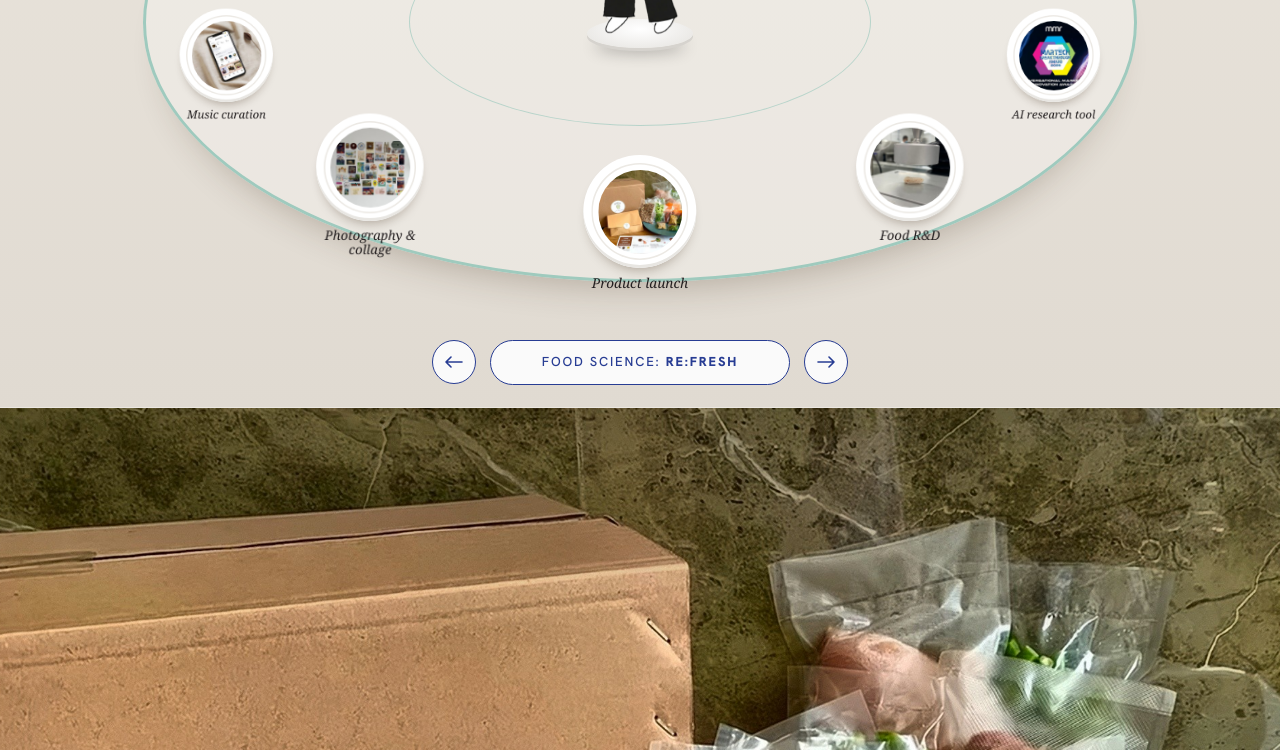
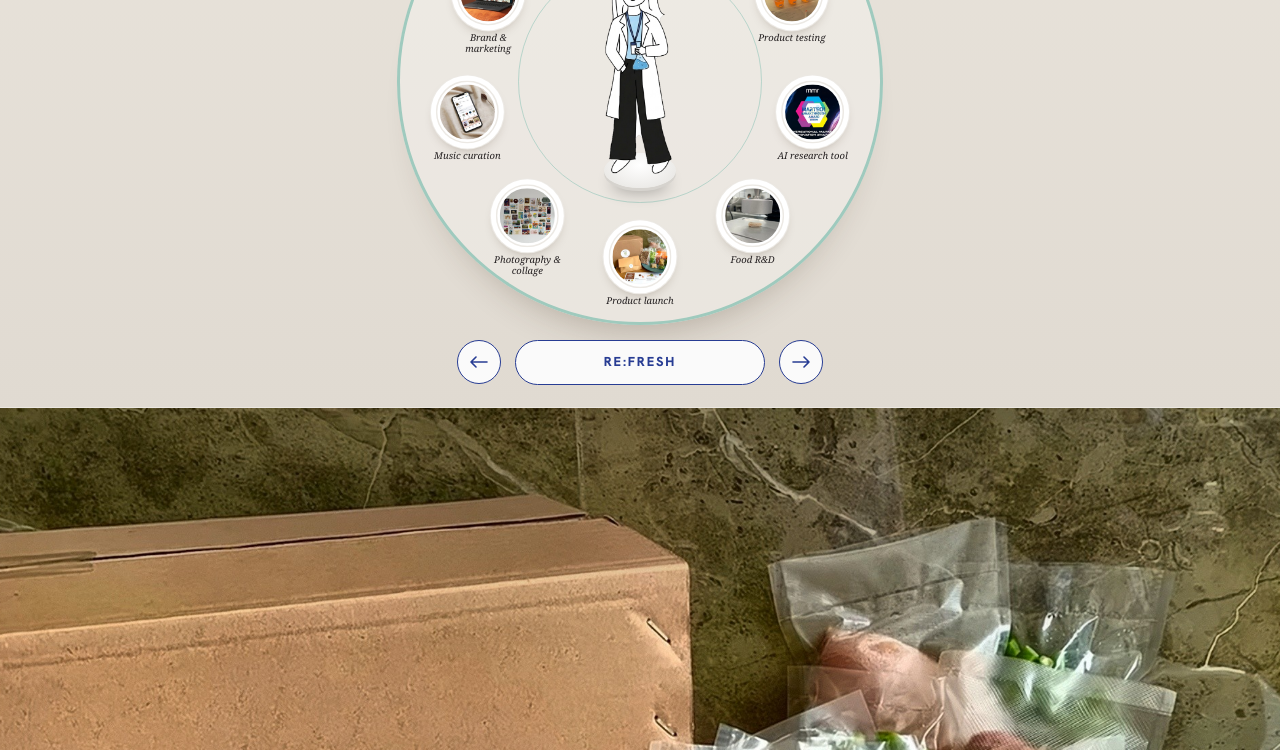
Before and after one commit to fiwany/fiwany.github.io, a plain HTML site: page susan/plates.html in a window 1280 px wide. Shown: the part 399-1149 px from the top of the page. Drawn offline with Linux system fonts and the light colour scheme; a web font is replaced by a local one.

Commit message:
Wayfarer labels; susan next-project button and role above; top-down plates preview
Co-Authored-By: Claude Opus 5.5 <noreply@anthropic.com>
Claude-Session: https://claude.ai/code/session_01J9C2DXKM7bDLRbWdCZy6Xg

```diff
--- a/susan/plates.html
+++ b/susan/plates.html
@@ -32,8 +32,7 @@ body{background:#fff;overflow-x:hidden}
 .s-ctrl button{width:44px;height:44px;flex:none;border-radius:50%;border:1.5px solid var(--rc);color:var(--rc);background:#fafafa;display:grid;place-items:center;padding:0;cursor:inherit;transition:all .3s}
 .s-ctrl button:hover{background:var(--rc);color:#fff}
 .s-ctrl .now{min-width:250px;text-align:center;font-size:13px;letter-spacing:.14em;text-transform:uppercase;font-weight:800;background:#fafafa;border:1.5px solid var(--rc);color:var(--rc);padding:11px 18px;border-radius:99px;transition:all .3s}
-.s-ctrl .now{min-width:300px}.s-ctrl .now .c{font-weight:500}
-@media (max-width:520px){.s-ctrl .now{min-width:0;flex:1;max-width:250px;font-size:11.5px;padding:8px 12px;line-height:1.35}.s-ctrl .now .c{display:block;font-size:10px}}
+@media (max-width:520px){.s-ctrl .now{min-width:0;flex:1;max-width:240px;font-size:12px}}
 .s-card{text-align:center;padding:44px 16px 72px}
 .s-card>p{margin:0 auto 30px;color:var(--muted);max-width:min(560px,100%);font-size:17px;line-height:1.55}
 .s-proj{display:flex;flex-wrap:wrap;justify-content:center;gap:28px;max-width:1240px;margin:0 auto}
@@ -48,12 +47,12 @@ body{background:#fff;overflow-x:hidden}
 .s-page main.proj{margin-top:0}
 .s-lock{text-align:center;padding:64px 16px 80px}.s-lock h2{font-family:"Playfair Display",Georgia,serif;font-style:italic;font-weight:400;font-size:clamp(28px,4vw,42px);margin:0 0 8px}.s-lock p{color:var(--muted);margin:0 0 22px}
 .s-lock a{display:inline-block;padding:12px 22px;border-radius:99px;border:1.5px solid var(--ink);color:var(--ink);text-decoration:none;font-weight:600}
+.s-susan{border-radius:50%}
 .s-pol .f{background:none!important;padding:0!important;box-shadow:none!important}
-.s-pol .pl{display:block;position:relative;width:100%;aspect-ratio:1;border-radius:50%;background:#fff;box-shadow:inset 0 -3px 0 #e8e6e2,0 8px 12px -6px rgba(60,40,20,.35);}
-.s-pol .pl::before{content:"";position:absolute;inset:7% 7%;border-radius:50%;box-shadow:inset 0 0 0 1.5px #ece9e4}
+.s-pol .pl{display:block;position:relative;width:100%;aspect-ratio:1;border-radius:50%;background:#fff;box-shadow:0 0 0 1px #ece9e4,0 6px 12px -6px rgba(60,40,20,.35)}
+.s-pol .pl::before{content:"";position:absolute;inset:7%;border-radius:50%;box-shadow:inset 0 0 0 1.5px #ece9e4}
 .s-pol .pl img{position:absolute;left:13%;top:13%;width:74%;height:74%;aspect-ratio:auto;border-radius:50%;object-fit:cover}
-.s-pol .t{min-height:0!important;padding-top:.45em!important}
-.s-pol .sh{display:none}
+.s-pol .t{min-height:0!important;padding-top:.35em!important}.s-pol .sh{display:none}
 </style>
 </head>
 <body>
@@ -65,7 +64,7 @@ body{background:#fff;overflow-x:hidden}
   <div class="s-over"><h1>Take a spin</h1><p>Drag the lazy susan or use the arrows.</p></div>
   <div class="s-stage" id="stage" aria-label="My projects on a lazy susan, with me in the middle">
     <div class="s-susan" id="susan"></div><div class="s-ring" id="ring"></div>
-    <div class="s-stand" id="stand"></div><div class="s-me" id="me" aria-hidden="true"></div><span class="s-tag" id="tag" hidden></span>
+    <div class="s-stand" id="stand"></div><div class="s-me" id="me" aria-hidden="true"></div><span class="s-tag" id="tag"></span>
   </div>
   <div class="s-ctrl" id="ctrl"><button id="prev" aria-label="Previous project"><svg width="18" height="12" viewBox="0 0 18 12" fill="none" stroke="currentColor" stroke-width="1.6" stroke-linecap="round" stroke-linejoin="round"><path d="M17 6H1M6 1 1 6l5 5"/></svg></button><span class="now" id="now" aria-live="polite"></span><button id="next" aria-label="Next project"><svg width="18" height="12" viewBox="0 0 18 12" fill="none" stroke="currentColor" stroke-width="1.6" stroke-linecap="round" stroke-linejoin="round"><path d="M1 6h16M12 1l5 5-5 5"/></svg></button></div>
 </section>
@@ -104,35 +103,29 @@ const pols=P.map((p,i)=>{
 let W,H,cx,cy,rx,ry,pw,FH,feetY,SMIN=.58;
 function layout(){
   W=hero.clientWidth; H=hero.clientHeight; const tall=W/H<.9;
-  rx=Math.min(W*(tall?.37:.34),420); ry=rx*(tall?.95:.45);
-
-  pw=Math.min(rx*(tall?.42:.27),124); SMIN=tall?.74:.58;
-  cx=W/2; cy=Math.min(H*(tall?.6:.6), H-22-46-14-(ry+pw*1.0));
-  FH=tall?ry*1.12:Math.min(H*.34,rx*.78);
-  feetY=cy+ry*(tall?.22:.06);
-  const $s=$('susan').style, $r=$('ring').style, sw=rx*2+pw*1.35, sh=ry*2+pw*1.25;
-  Object.assign($s,{left:cx-sw/2+'px',top:cy-sh/2+'px',width:sw+'px',height:sh+'px'});
-  Object.assign($r,{left:cx-rx*.55+'px',top:cy-ry*.55+'px',width:rx*1.1+'px',height:ry*1.1+'px'});
-  const st=$('stand').style, stw=FH*.42; Object.assign(st,{left:cx-stw/2+'px',top:feetY-stw*.14+'px',width:stw+'px',height:stw*.28+'px'});
-  pols.forEach(b=>b.style.width=pw+'px'); pols.forEach(b=>b.querySelector('.t').style.fontSize=pw*.12+'px');
-  if(shown) place(shown);
+  const topY=document.querySelector('.s-over').getBoundingClientRect().bottom-hero.getBoundingClientRect().top+40, botY=H-22-46-14;
+  const Rc=Math.min(W*(tall?.47:.4),(botY-topY)/2);
+  cx=W/2; cy=topY+(botY-topY)/2; rx=ry=Rc*.72; pw=Rc*(tall?.27:.3); SMIN=1;
+  FH=Rc*(tall?.74:.86); feetY=cy+Rc*(tall?.4:.38);
+  const $s=$('susan').style, $r=$('ring').style;
+  Object.assign($s,{left:cx-Rc+'px',top:cy-Rc+'px',width:2*Rc+'px',height:2*Rc+'px'});
+  Object.assign($r,{left:cx-Rc*.5+'px',top:cy-Rc*.5+'px',width:Rc+'px',height:Rc+'px'});
+  const st=$('stand').style, stw=FH*.34; Object.assign(st,{left:cx-stw/2+'px',top:feetY-stw*.3+'px',width:stw+'px',height:stw*.5+'px'});
+  pols.forEach(b=>b.style.width=pw+'px'); pols.forEach(b=>b.querySelector('.t').style.fontSize=Math.max(9,pw*.13)+'px');
+  window.__Rc=Rc; if(shown) place(shown);
 }
 function place(o){
   const v=o.v, k=FH/(v.bot-v.top), w=v.w*k, h=v.h*k, fx=o.flip?v.w-v.fx:v.fx;
   Object.assign(o.im.style,{width:w+'px',height:h+'px',left:cx-fx*k+'px',top:feetY-v.bot*k+'px'});
-  const ob=document.querySelector('.s-over').getBoundingClientRect().bottom-hero.getBoundingClientRect().top, bt=cy-ry*.94-pw*1.3*SMIN; if(W/H<.9){ tag.style.transform='translateX(-50%)'; tag.style.left=cx+'px'; tag.style.top=(Math.min(ob+(bt-ob)/2,bt)-9)+'px'; } else { tag.style.transform='none'; tag.style.left=cx+FH*.24+'px'; tag.style.top=feetY-FH*.62+'px'; }
+  tag.style.transform='translateX(-50%)'; tag.style.left=cx+'px'; tag.style.top=cy-window.__Rc-30+'px';
 }
 
 let theta=0, vel=0, target=0, dragging=false, moved=false;
 const mod=(a,m)=>((a%m)+m)%m;
 const front=()=>mod(Math.round(-theta/STEP),N);
 function render(){
-  pols.forEach((b,i)=>{
-    const a=theta+i*STEP, d=Math.cos(a), s=SMIN+(1-SMIN)*(d+1)/2;
-    const x=cx+rx*Math.sin(a), y=cy+ry*d;
-    b.style.transformOrigin='50% 0'; b.style.transform=`translate(${x-pw/2}px,${y-pw/2*s}px) scale(${s})`;
-    b.style.zIndex=d>0?200+Math.round(d*50):Math.round(60+d*50);
-  });
+  pols.forEach((b,i)=>{ const a=theta+i*STEP; const x=cx+rx*Math.sin(a), y=cy+ry*Math.cos(a);
+    b.style.transform=`translate(${x-pw/2}px,${y-pw/2}px)`; b.style.zIndex=160; });
 }
 
 // role, twirl and idle animation
@@ -145,14 +138,14 @@ function setRole(r,instant){
   twirl={to:r,t:0,frames:[`${from.key}-v1`,`${from.key}-v2`,`${r.key}-v3`,`${r.key}-v2-m`,`${r.key}-v1-m`,`${r.key}-v0`]};
 }
 const cache={}; let pageFor=-1, settle=0;
-function showCard(i){ const p=P[i], r=ROLES[p.cat]; now.innerHTML=`<span class="c">${p.cat}:</span> ${p.title}`; setRole(r); settle=performance.now(); }
+function showCard(i){ const p=P[i], r=ROLES[p.cat]; now.textContent=p.title; setRole(r); settle=performance.now(); }
 function fixPaths(m){
   m.querySelectorAll('[src]').forEach(e=>{const v=e.getAttribute('src'); if(!/^(https?:|\/|data:|\.\.)/.test(v)) e.setAttribute('src','../'+v);});
   m.querySelectorAll('[srcset]').forEach(e=>e.setAttribute('srcset',e.getAttribute('srcset').split(',').map(x=>{x=x.trim(); return /^(https?:|\/|\.\.)/.test(x)?x:'../'+x;}).join(', ')));
   m.querySelectorAll('[href]').forEach(e=>{const v=e.getAttribute('href'); if(!/^(https?:|\/|#|mailto:|\.\.)/.test(v)) e.setAttribute('href','../'+v);});
   m.querySelectorAll('[style*="url("]').forEach(e=>e.setAttribute('style',e.getAttribute('style').replace(/url\((['"]?)(?!https?:|\/|data:|\.\.)/g,'url($1../')));
-  m.querySelectorAll('.next').forEach(e=>e.remove());
 }
+function wireNext(){ card.querySelectorAll('a.next').forEach(a=>{ a.addEventListener('click',e=>{ const slug=(a.getAttribute('href')||'').split('/').pop().replace('.html',''); const k=P.findIndex(q=>q.slug===slug); if(k<0) return; e.preventDefault(); goTo(k); hero.scrollIntoView({behavior:reduce?'auto':'smooth'}); }); }); }
 async function loadPage(i){
   if(pageFor===i) return; pageFor=i; const p=P[i];
   if(!cache[p.slug]){
@@ -163,9 +156,9 @@ async function loadPage(i){
     fixPaths(box);
     cache[p.slug]={html:box.innerHTML, accent:(doc.body.getAttribute('style')||''), lock:sc||null}; }
   if(pageFor!==i) return;
-  const c=cache[p.slug]; card.setAttribute('style',c.accent); card.innerHTML=c.html;
+  const c=cache[p.slug]; card.setAttribute('style',c.accent); card.innerHTML=c.html; wireNext();
   if(c.lock){ // the locked page's own unlock script, run in place
-    new MutationObserver((ms,ob)=>{ if(!card.querySelector('main.lock')){ fixPaths(card); ob.disconnect(); } }).observe(card,{childList:true,subtree:true});
+    new MutationObserver((ms,ob)=>{ if(!card.querySelector('main.lock')){ fixPaths(card); wireNext(); ob.disconnect(); } }).observe(card,{childList:true,subtree:true});
     const s2=document.createElement('script'); s2.textContent=c.lock; card.appendChild(s2); }
 }
 let last=performance.now(), lastIdx=-1;
```
Also changed, not shown: alt-protein.html (+1 -1 lines), prebiotic-soda.html (+1 -1 lines), sensory-bot.html (+1 -1 lines), susan/index.html (+4 -4 lines), wayfarer.html (+1 -1 lines).
